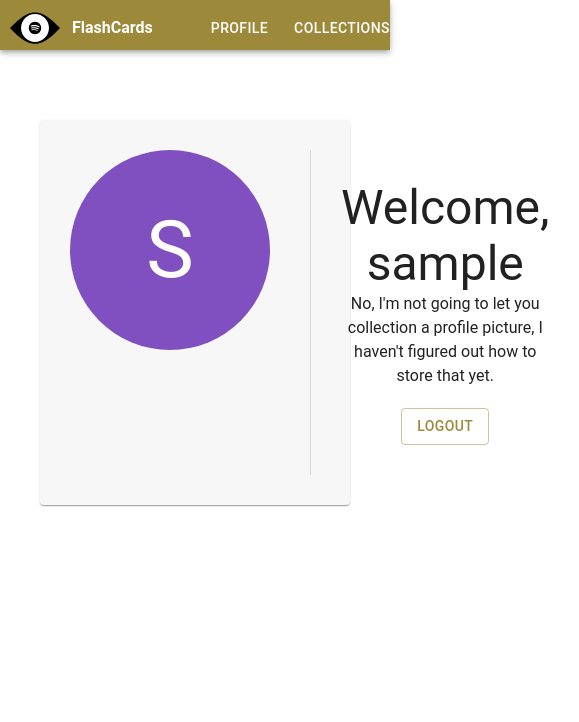
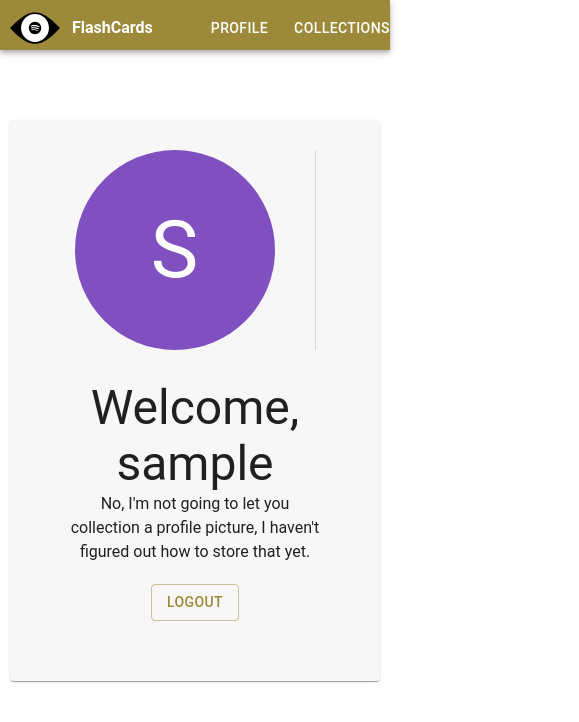
Before and after one commit to christianharris-3/FlashCards, a React (Vite) app in the folder frontend/: page /profile in a window 390 px wide. Shown: the top 722 px of the page, 579 px wide, since content can reach past the window. Built offline with nearby package versions, Linux system fonts and the light colour scheme; no server answers; sample sign-in values are in the browser's storage.

Commit message:
improved experience for phone a bit

```diff
--- a/frontend/src/components/CreateFlashCard.jsx
+++ b/frontend/src/components/CreateFlashCard.jsx
@@ -28,7 +28,7 @@ export default function CreateFlashCard({collectionId, triggerReload}) {
     return (
         <Paper style={{padding: "10px", paddingBottom: "20px"}}>
             <Typography sx={{margin: "10px"}} variant="h5">Add Flash Card</Typography>
-            <div style={{display: "flex", gap: "20px", justifyContent: "center"}}>
+            <div style={{display: "flex", gap: "20px", justifyContent: "center", flexWrap: "wrap"}}>
                 <TextField size="small"
                            label="English"
                            onChange={(e) => {
--- a/frontend/src/components/EditableText.jsx
+++ b/frontend/src/components/EditableText.jsx
@@ -29,12 +29,12 @@ export default function EditableText({defaultText, row, saveFunc, htmlKey}) {
 
 
     return (
-        <div style={{display: "flex", gap: "3px", height: "29px", marginLeft: "5px"}}>
+        <div style={{display: "flex", gap: "3px", marginLeft: "5px", flexWrap: "wrap", justifyContent: "center"}}>
             <TextField variant="standard"
                        key={htmlKey}
                        defaultValue={defaultText}
                        size="small"
-                       style={{flexGrow: 1, minWidth: "30px"}}
+                       style={{flexGrow: 1, minWidth: "30px", flexBasis: "40px"}}
                        onChange={(e) => {
                            textEdited(e, e.target.value)
                        }}
@@ -43,7 +43,7 @@ export default function EditableText({defaultText, row, saveFunc, htmlKey}) {
                        }}
             />
             {showSaveButton ?
-                <Button loading={saveButtonLoading} size="medium"
+                <Button loading={saveButtonLoading} size="medium" sx={{height: "29px"}}
                     onClick={(e) => {savePressed(e)
                 }}>Save</Button> : <></>
             }
--- a/frontend/src/components/Topbar/Topbar.css
+++ b/frontend/src/components/Topbar/Topbar.css
@@ -19,3 +19,17 @@
     justify-content: space-between;
     flex-grow: 0;
 }
+
+.web-logo-container {
+    min-width: 100px;
+    display: flex;
+    gap: 12px;
+    height: 100%;
+    align-items: center;
+}
+
+@container (left < 800px) {
+    .web-logo-container {
+        background: red;
+    }
+}
--- a/frontend/src/components/Topbar/Topbar.jsx
+++ b/frontend/src/components/Topbar/Topbar.jsx
@@ -48,11 +48,11 @@ export default function Topbar() {
         <AppBar position="static" style={{height: 50}}>
             <div className="top-divider">
                 <div style={{display: "flex", gap: "50px"}}>
-                    <div style={{minWidth: "100px", display: "flex", gap: 12, height: "100%", alignItems: "center"}}>
+                    <div className="web-logo-container">
                         <LogoBw width={50} height={20} homeOnClick={true}/>
                         <span style={{fontWeight: "bold"}} onClick={titlePressed}>FlashCards</span>
                     </div>
-                    <div style={{display: "flex", alignItems: "center", gap: "10px"}}>
+                    <div style={{display: "flex", alignItems: "center", gap: "10px", flexGrow: 1}}>
                         <Button style={{color: "white"}} onClick={()=>navigate("/profile")}>Profile</Button>
                         <Button style={{color: "white"}} onClick={()=>navigate("/collections")}>Collections</Button>
                         <Button style={{color: "white"}} onClick={()=>navigate("/learn")}>Learn</Button>
--- a/frontend/src/pages/Home.jsx
+++ b/frontend/src/pages/Home.jsx
@@ -12,9 +12,9 @@ export default function Home() {
 
 
     return (
-        <div className="page">
+        <div className="page" >
             <div style={{paddingTop: "30px"}}>
-                <Paper style={{textAlign: "center", width: "800px", margin: "auto", padding: "40px"}}>
+                <Paper style={{textAlign: "center", maxWidth: "800px", margin: "auto", padding: "40px"}}>
                     <Typography variant="h2" style={{fontFamily: "Georgia", fontWeight: "bold", marginBottom: "30px"}}>
                         Flash Cards
                     </Typography>
--- a/frontend/src/pages/Login.jsx
+++ b/frontend/src/pages/Login.jsx
@@ -44,7 +44,7 @@ export default function Login() {
     return (
         <div className="page">
             <div style={{paddingTop: "25vh"}}>
-                <Paper style={{width: "400px", margin: "auto", padding: "20px 50px", borderRadius: "12px"}}>
+                <Paper style={{maxWidth: "400px", margin: "auto", padding: "20px 50px", borderRadius: "12px"}}>
                     <form>
                         <Stack spacing={2}>
                             <Typography variant="h5">Login</Typography>
--- a/frontend/src/pages/Profile.jsx
+++ b/frontend/src/pages/Profile.jsx
@@ -37,11 +37,11 @@ export default function Profile() {
     return (
         <div className="page">
             <div style={{paddingTop: "30px"}}>
-                <div style={{textAlign: "center", maxWidth: "800px", margin: "auto", padding: "40px"}}>
-                    <Paper style={{flexGrow: 1, display: "flex", padding: "30px"}}>
+                <div className="page-items-container">
+                    <Paper style={{flexGrow: 1, display: "flex", padding: "30px", flexWrap: "wrap", justifyContent: "center"}}>
                         <UserAvatar username={localStorage.getItem("username")} sx={{width: 200, height: 200, fontSize: 80, marginRight: "40px"}}/>
                         <Divider orientation="vertical" flexItem/>
-                        <div style={{padding: "30px"}}>
+                        <div style={{padding: "30px", flexBasis: "400px"}}>
                             <Typography variant="h3">Welcome, {localStorage.getItem("username")}</Typography>
                             <Typography variant="body">No, I'm not going to let you collection a profile picture, I haven't figured out how to store that yet.</Typography>
                             <br></br>
--- a/frontend/src/pages/Register.jsx
+++ b/frontend/src/pages/Register.jsx
@@ -49,7 +49,7 @@ export default function Register() {
     return (
         <div className="page">
             <div style={{paddingTop: "25vh"}}>
-                <Paper style={{width: "400px", margin: "auto", padding: "20px 50px", borderRadius: "12px"}}>
+                <Paper style={{maxWidth: "400px", margin: "auto", padding: "20px 50px", borderRadius: "12px"}}>
                     <form>
                         <Stack spacing={2}>
                             <Typography variant="h5">Register</Typography>
--- a/frontend/src/pages/ViewCollection.jsx
+++ b/frontend/src/pages/ViewCollection.jsx
@@ -53,7 +53,7 @@ export default function ViewCollection() {
 
     return (
         <div className="page">
-            <div style={{textAlign: "center", maxWidth: "800px", margin: "auto", padding: "40px", display: "flex", flexDirection: "column", gap: "20px"}}>
+            <div className="page-items-container">
                 <Paper style={{flexGrow: 1, padding: "30px"}}>
                     <div>
                         {collectionData !== null ?
--- a/frontend/src/styles/globals.css
+++ b/frontend/src/styles/globals.css
@@ -39,3 +39,20 @@ body {
   border-radius : var(--space-2);
   box-shadow: var(--shadow-md);
 }
+
+.page-items-container {
+  text-align: center;
+  max-width: 800px;
+  margin: auto;
+  padding: 40px;
+  display: flex;
+  flex-direction: column;
+  gap: 20px;
+}
+
+@media screen and (width < 600px) {
+  .page-items-container {
+    padding-inline: 10px;
+    max-width: 540px;
+  }
+}
```
Also changed, not shown: frontend/src/pages/Collections.jsx (+2 -10 lines), frontend/src/pages/learnStartPage.jsx (+4 -5 lines).
